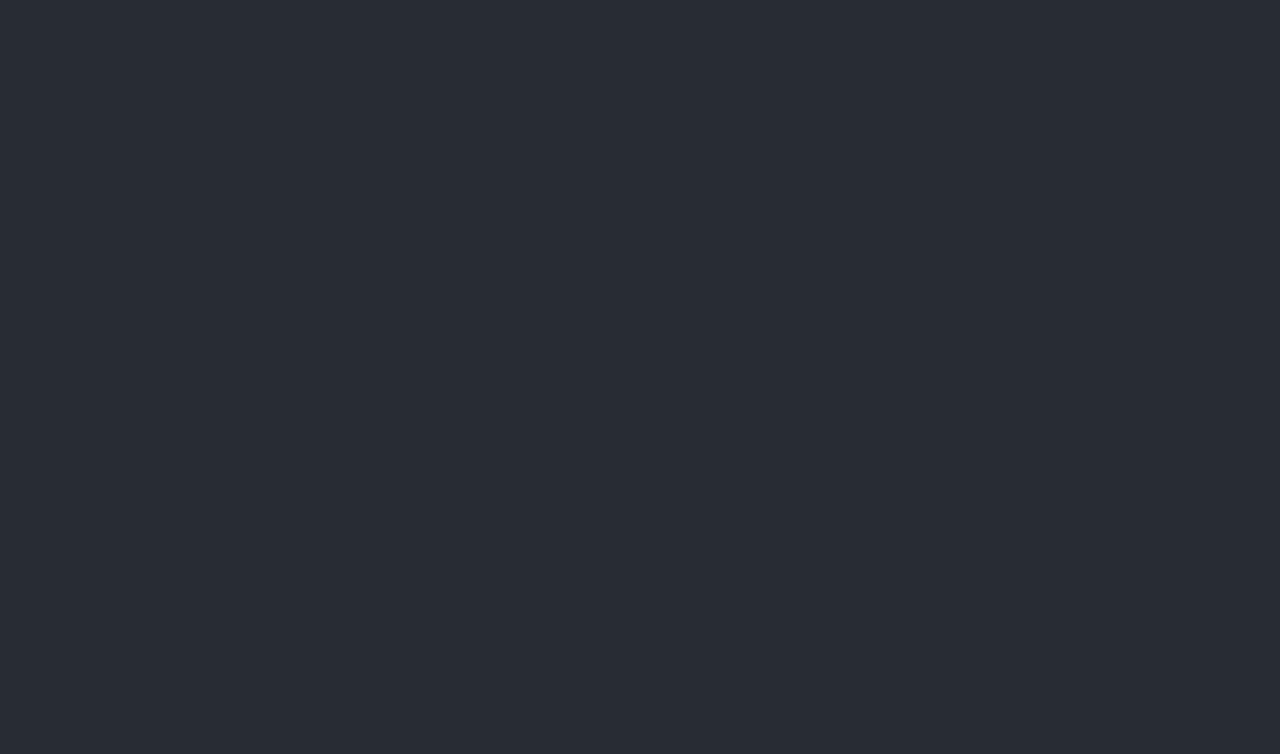
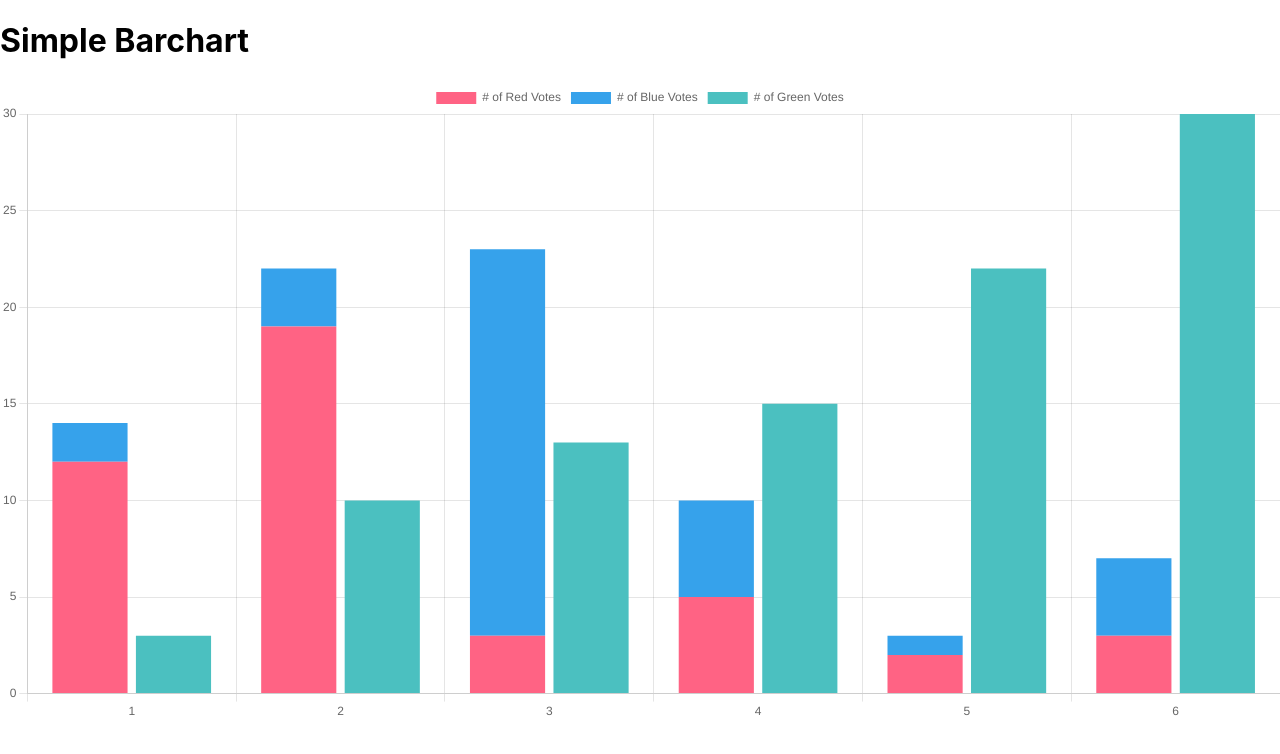
Before and after one commit to fr3em1nd/testing-reactjs-with-api, a React (Create React App) app: page / in a window 1280 px wide. Shown: the top 754 px of the page. Built offline with nearby package versions, Linux system fonts and the light colour scheme.

Commit message:
adding server express

```diff
--- a/package.json
+++ b/package.json
@@ -6,6 +6,10 @@
     "@testing-library/jest-dom": "^5.11.4",
     "@testing-library/react": "^11.1.0",
     "@testing-library/user-event": "^12.1.10",
+    "body-parser": "^1.19.0",
+    "cors": "^2.8.5",
+    "express": "^4.17.1",
+    "mongoose": "^6.0.13",
     "react": "^17.0.2",
     "react-chartjs-2": "^3.3.0",
     "react-dom": "^17.0.2",
--- a/src/App.js
+++ b/src/App.js
@@ -1,14 +1,51 @@
-import logo from './logo.svg';
+import React from 'react';
+import { Bar } from 'react-chartjs-2';
 import './App.css';
 
-function App() {
-  return (
-    <div className="App">
-      <header className="App-header">
 
-      </header>
+const data = {
+  labels: ['1', '2', '3', '4', '5', '6'],
+  datasets: [
+    {
+      label: '# of Red Votes',
+      data: [12, 19, 3, 5, 2, 3],
+      backgroundColor: 'rgb(255, 99, 132)',
+      stack: 'Stack 0',
+    },
+    {
+      label: '# of Blue Votes',
+      data: [2, 3, 20, 5, 1, 4],
+      backgroundColor: 'rgb(54, 162, 235)',
+      stack: 'Stack 0',
+    },
+    {
+      label: '# of Green Votes',
+      data: [3, 10, 13, 15, 22, 30],
+      backgroundColor: 'rgb(75, 192, 192)',
+      stack: 'Stack 1',
+    },
+  ],
+};
+
+const options = {
+  scales: {
+    yAxes: [
+      {
+        ticks: {
+          beginAtZero: true,
+        },
+      },
+    ],
+  },
+};
+
+const GroupedBar = () => (
+  <>
+    <div className='header'>
+      <h1 className='title'>Simple Barchart</h1>
     </div>
-  );
-}
+    <Bar data={data} options={options} />
+  </>
+);
 
-export default App;
+export default GroupedBar;
```
Also changed, not shown: 1 other file (tests, documents, lock files or other folders).
